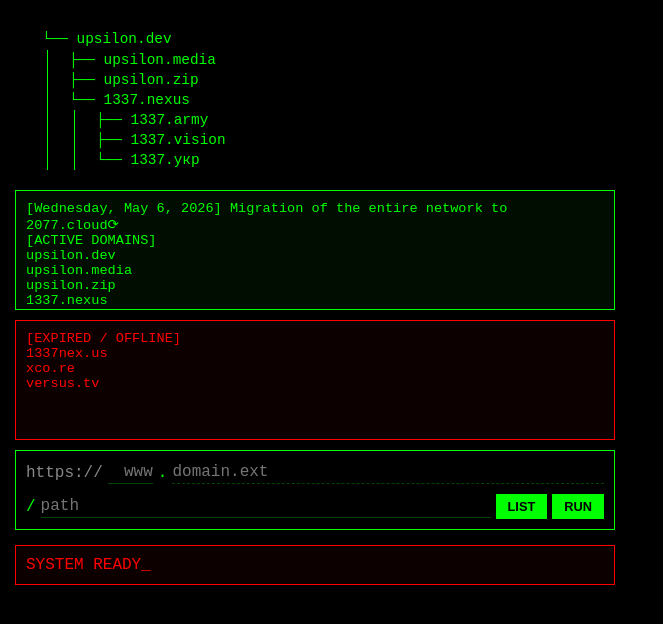
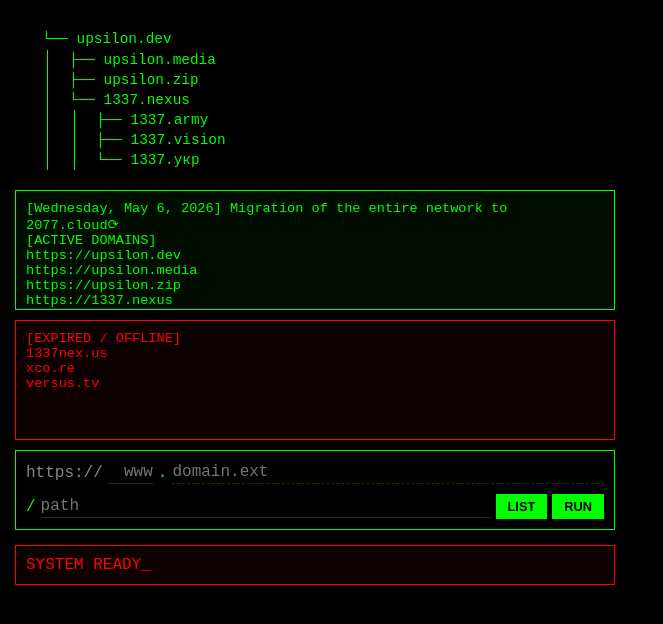
Before and after one commit to 666F78646965/2077.cloud, a plain HTML site: page index.html in a window 1280 px wide. Shown: the whole page, without its empty margins (0-663 px from the left). Drawn offline with Linux system fonts and the light colour scheme.

Commit message:
index.html

```diff
--- a/index.html
+++ b/index.html
@@ -89,12 +89,12 @@ Migration of the entire network to 2077.cloud⟳
 
         [ACTIVE DOMAINS]<br>
 
-        upsilon.dev<br>
-        upsilon.media<br>
-        upsilon.zip<br>
-        1337.nexus<br>
-        1337.army<br>
-        1337.укр
+        https://upsilon.dev<br>
+        https://upsilon.media<br>
+        https://upsilon.zip<br>
+        https://1337.nexus<br>
+        https://1337.army<br>
+        https://1337.укр
     </div>
 
     <div class="content-box red-box-list">
```
